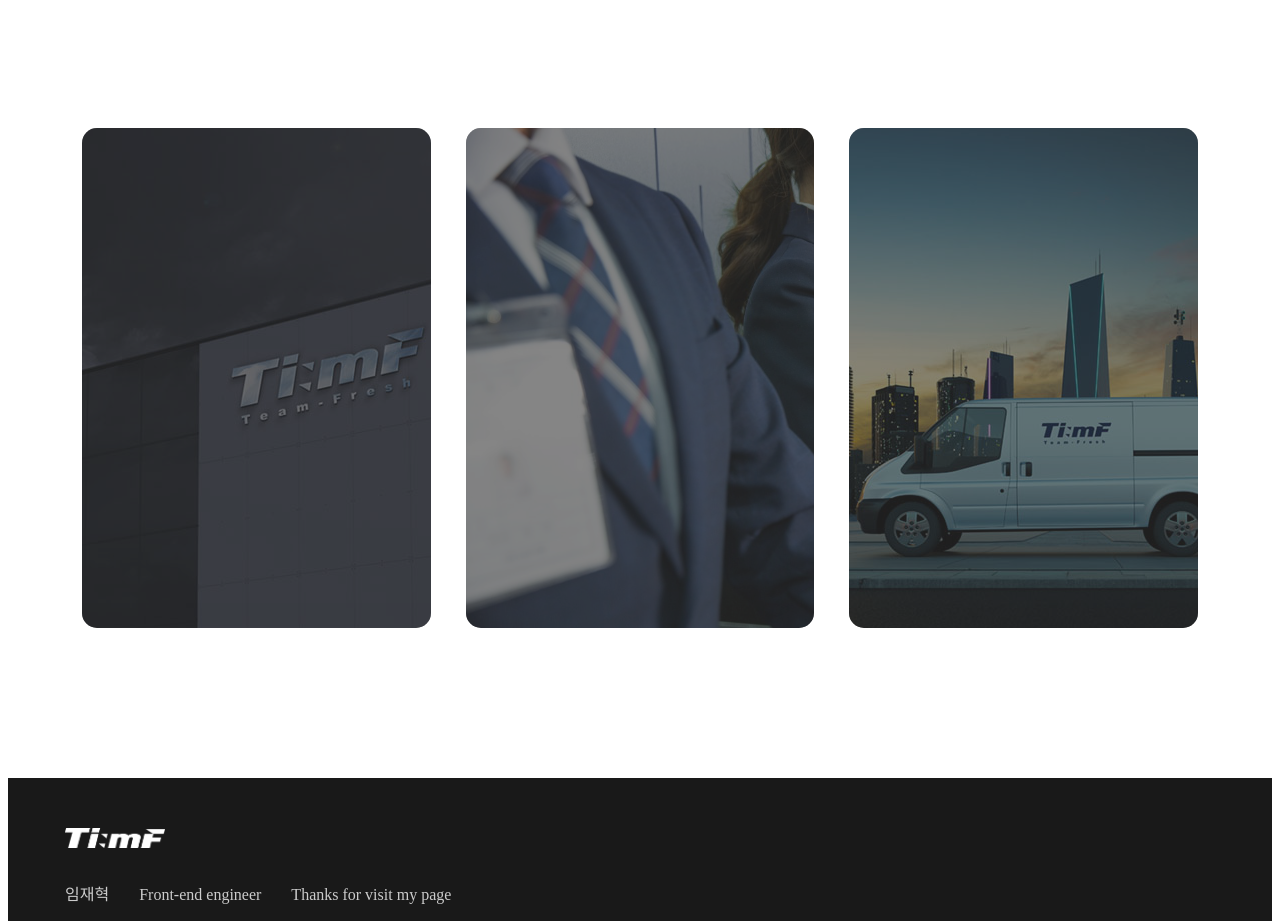
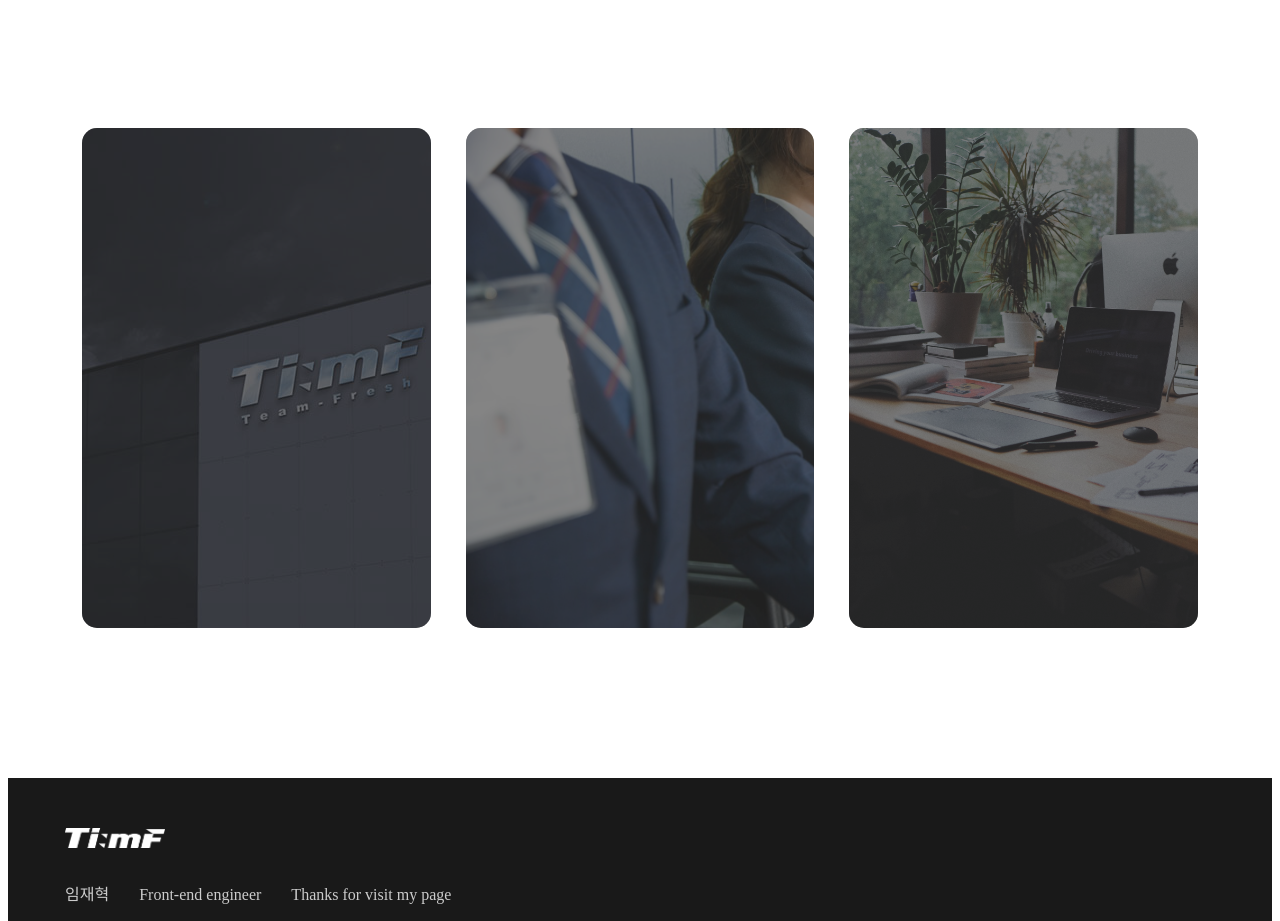
Before and after one commit to Jaehyuksssss/Jaehyuksssss-About-me-react-typescript, a React app: page / in a window 1280 px wide. Shown: the part 2700-3621 px from the top of the page. Built offline with nearby package versions, Linux system fonts and the light colour scheme.

Commit message:
modify : change mainlink contents

```diff
--- a/src/Pages/MainLink/MainLinkInfo.tsx
+++ b/src/Pages/MainLink/MainLinkInfo.tsx
@@ -14,6 +14,6 @@ export const LINK_LIST: MainLinkParams[] = [
   },
   {
     id: 3,
-    src: '/public/Imgs/main_linkimg03.png'
+    src: '/public/Imgs/main_linkimg03.jpeg'
   }
 ]
--- a/src/Pages/MainLink/MainLinkList.tsx
+++ b/src/Pages/MainLink/MainLinkList.tsx
@@ -31,6 +31,7 @@ const ListContents = styled.div`
 `
 
 const Img = styled.img`
+  height: 500px;
   background-size: cover;
   opacity: 0.4;
   :hover {
```
Also changed, not shown: public/Imgs/main_linkimg03.jpeg, public/Imgs/main_linkimg03.png (deleted).
